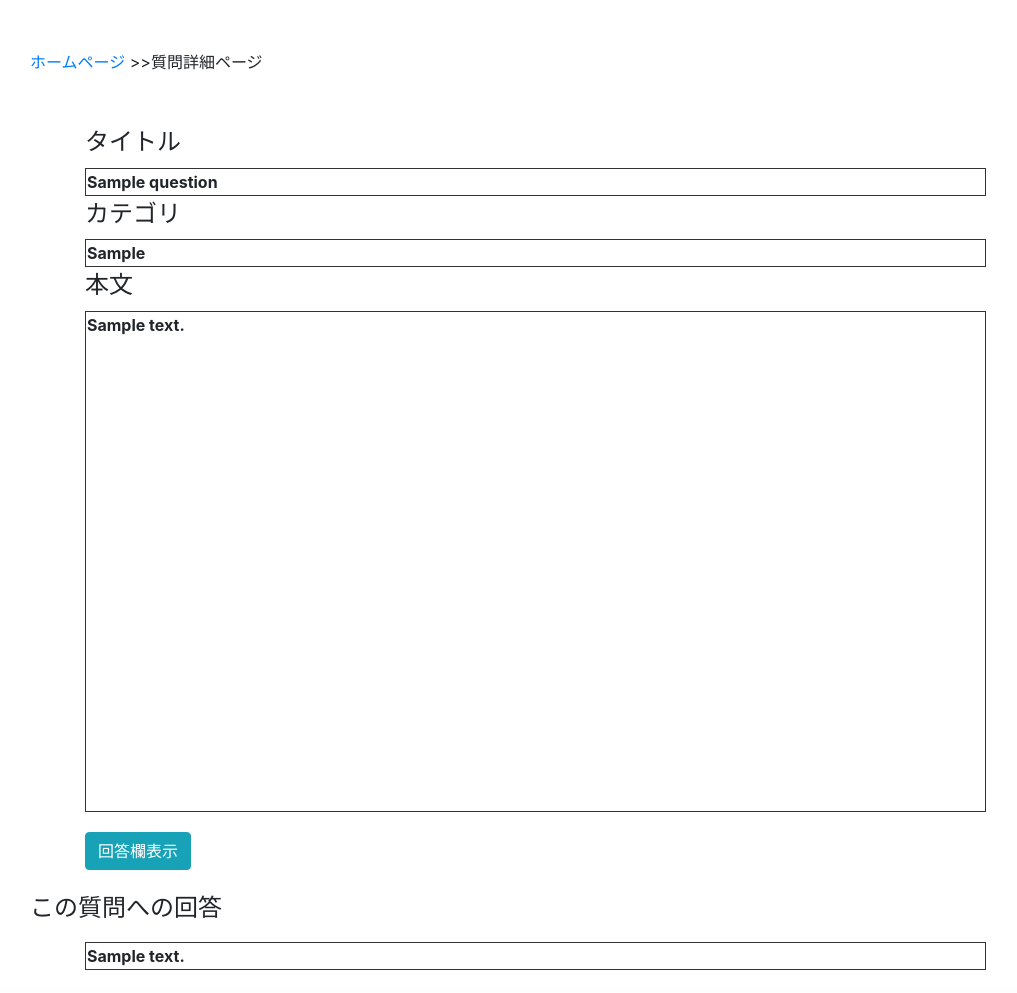
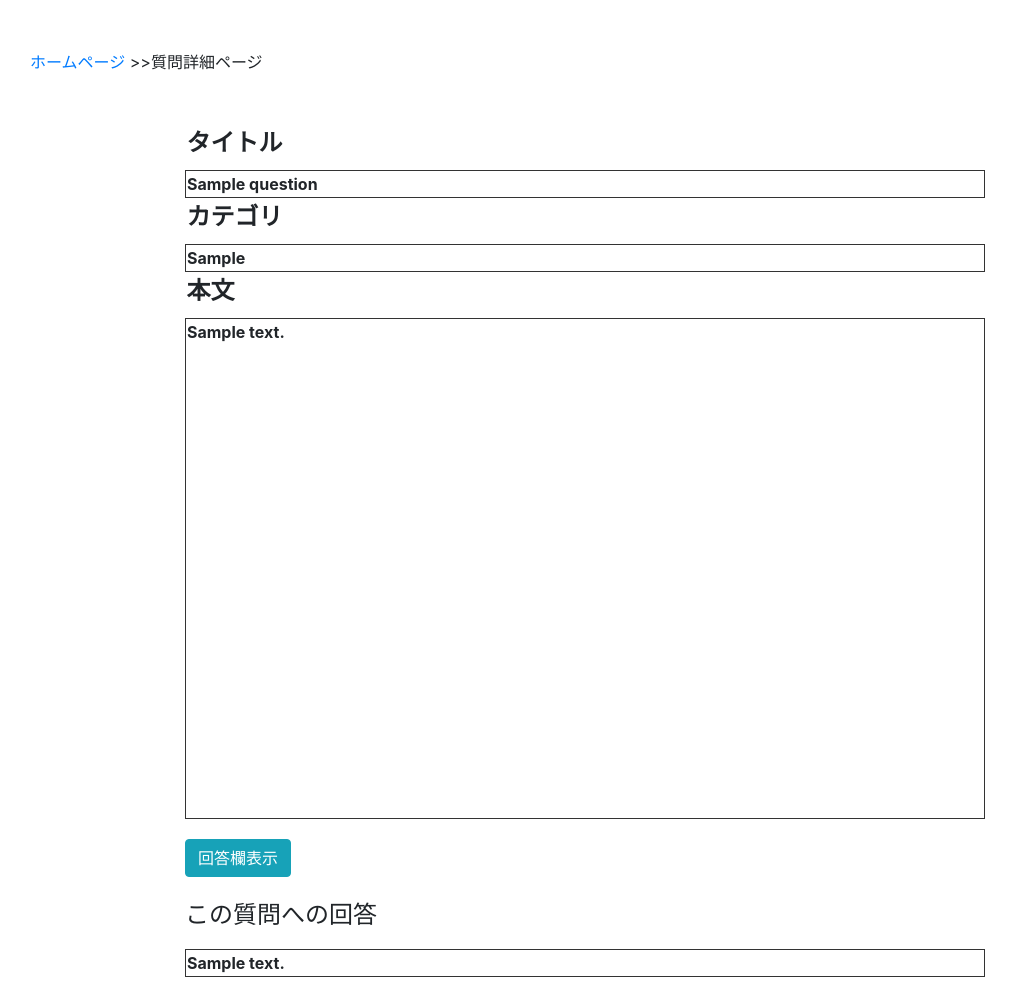
Before and after one commit to rennnn08/SASAKI, a Flask app: page /question_detail/1 in a window 1280 px wide. Shown: the part 74-1067 px from the top of the page, without its empty margins (55-1072 px from the left). Before the commit the page ends 1044 px from the top, so only its background shows below. Run offline with Flask 2, Linux system fonts and the light colour scheme; tables that the repository leaves empty or names only in its code hold one stand-in row (values such as "Sample post"); lists and menus that the app fills with data are empty; some libraries are stand-ins or nearby versions.

Commit message:
質問詳細ページの枠線調整

```diff
--- a/app/static/questiondetial.css
+++ b/app/static/questiondetial.css
@@ -7,7 +7,7 @@ form{
     /*中央寄せ*/
     width: 100%;
     margin: 0 auto;
-    max-width: 1000px;
+    max-width: 800px;
 }
 
 
@@ -21,7 +21,7 @@ form{
     white-space:pre-wrap;
     text-align:left;
     vertical-align:top;
-    width:900px;
+    width:800px;
     border : solid 1px #333 ;
     background-color:#fff;
 }
@@ -29,7 +29,7 @@ form{
 .detail_textarea {
     /*サイズ定義*/
     white-space: pre-wrap;
-    width:  900px;
+    width:  800px;
     height: 500px;
     resize:none;
 }
@@ -41,3 +41,17 @@ form{
 .SpaceMargins{
     margin-top: 50px;
 }
+
+.questiontable{
+    table-layout: fixed;
+    width: 800px;
+    word-wrap: break-word;
+}
+
+.answertable{
+    white-space:pre-wrap;
+    border : solid 1px #333 ;
+    table-layout: fixed;
+    width: 800px;
+    word-wrap: break-word;
+}
--- a/app/templates/create_question.html
+++ b/app/templates/create_question.html
@@ -21,7 +21,7 @@
                 <div class = title_size><p>カテゴリ</p></div>
                 <p><input type="text"id="category_textbox" name="create_category_id" class="category_textbox" maxlength=30  required></p>
                 <div class = title_size><p>本文</p></div>
-                <p><textarea name="create_detail_id" maxlength="3000" class = "detail_textarea" wrap="hard"></textarea></p>
+               <p><textarea name="create_detail_id" maxlength="3000" class = "detail_textarea" wrap="soft" width="800" required></textarea></p>
                 <div class="Common_button2"><input type="submit" value="送信" name="send_question_button2"class="Common_button btn btn-info"></div>
             </form>
         </div>
--- a/app/templates/question_detail.html
+++ b/app/templates/question_detail.html
@@ -19,17 +19,13 @@
 
             <form>
                 <!--質問の概要-->
-                <table>
-                    <tr><label class="title_size">タイトル</label></tr>
+                <table class="questiontable">
+                    <tr><th><label class="title_size">タイトル</label></th></tr>
                     <tr><th name="create_title_id" class="Common_label" height="1em">{{create_title_id}}</th></tr>
-                </table>
-                <table>
-                    <tr><label class="title_size">カテゴリ</label></tr>
+                    <tr><th><label class="title_size">カテゴリ</label></th></tr>
                     <tr><th name="create_category_id" class="Common_label">{{create_category_id}}</th></tr>
-                </table>
-                <table>
-                    <tr><label class="title_size">本文</label></tr>
-                    <tr><th name="create_detail_id"  class = "Common_label" height="500" >{{create_detail_id}}</th></tr>
+                    <tr><th><label class="title_size">本文</label></th></tr>
+                    <tr><th name="create_detail_id"  class="Common_label" height="500" width="800">{{create_detail_id}}</th></tr>
                 </table>
                 <div class="SpaceMargin">
                     <p> </p>
@@ -41,19 +37,23 @@
             </form>
             <div id="my_answer">
                 <form action="/question_detail/{{question_id}}" method="POST">
-                    <p><textarea name="answer_text" maxlength="3000" class = "detail_textarea" width="800"wrap="hard"></textarea></p>
+                    <p><textarea name="answer_text" maxlength="3000" class = "detail_textarea" width="800"　wrap="soft" required></textarea></p>
                     <input type="submit" value="回答の送信" class="Common_button btn btn-info">
                 </form>
             </div>
             <div class="SpaceMargin">
                 <p> </p>
             </div>
-            <p class="title_size">この質問への回答</p>
+
             <form>
+                <p class="title_size">この質問への回答</p>
                 {% for kaitou in answers %}
-                    <table>
-                        <tr><th class="Common_label" >{{kaitou}}</th></tr>
+                    <table class="answertable">
+                        <tr><th>{{kaitou}}</th></tr>
                     </table>
+                    <div class="SpaceMardins">
+                        <p></p>
+                    </div>
                 {% endfor%}
             </form>
             <div class="SpaceMardins">
```
